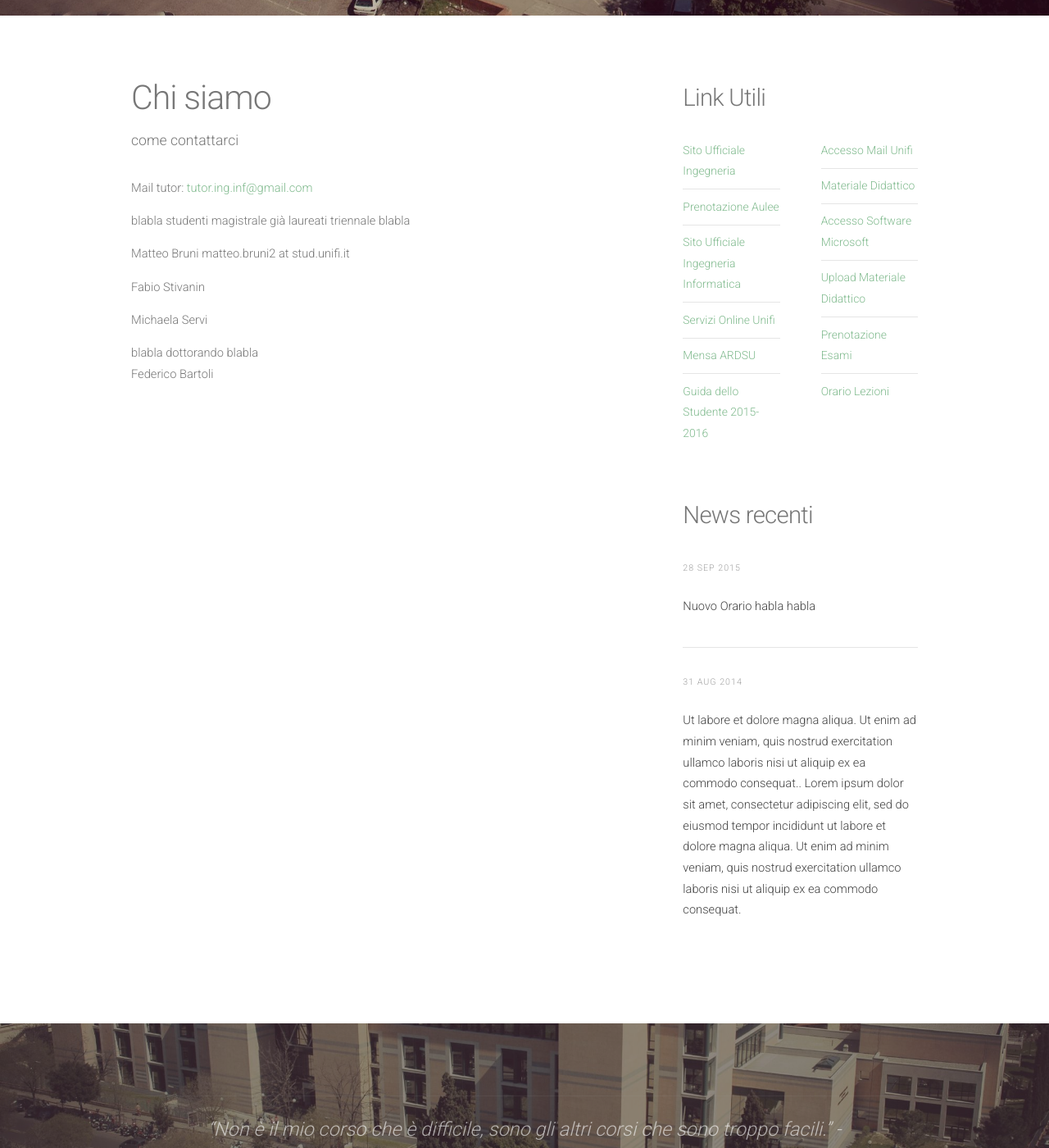
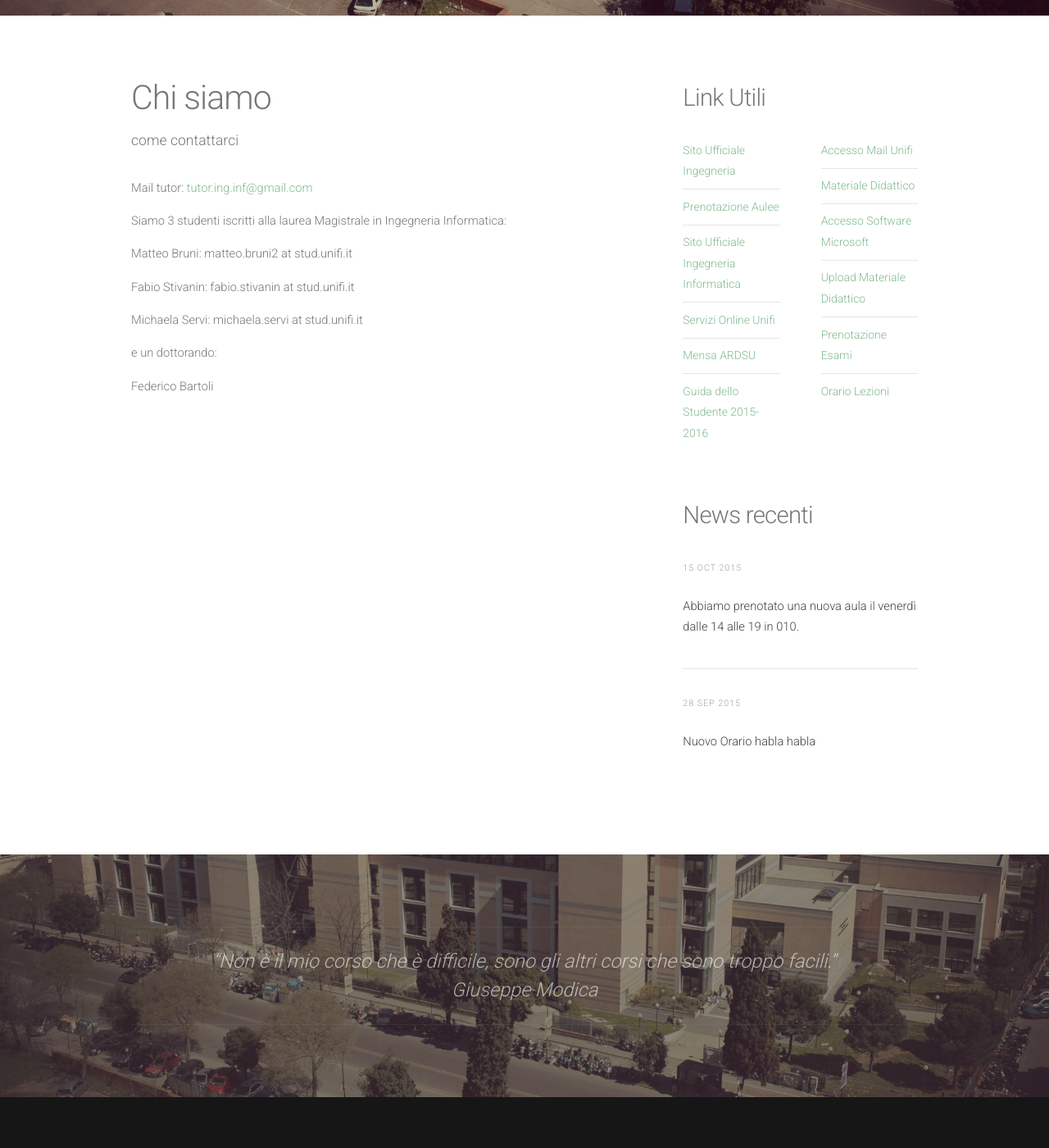
Before and after one commit to tutor-ing-inf-unifi/tutor-ing-inf-unifi.github.io, a Jekyll site: the page built from contattaci.html, in a window 1280 px wide and 1400 px high, scrolled down 359 px. Shown: the whole window at 82% size. Built offline with Jekyll 4.4.1, drawn with Linux system fonts in a browser that asks for light colours; nearby versions of some CDN libraries; some of the changed text lies outside the part shown.

Commit message:
update 15 ott

```diff
--- a/_layouts/default.html
+++ b/_layouts/default.html
@@ -42,7 +42,7 @@ Released for free under the Creative Commons Attribution 3.0 license (templated.
 	<div id="tweet">
 		<div class="container">
 			<section>
-				<blockquote>&ldquo;Non è il mio corso che è difficile, sono gli altri corsi che sono troppo facili.&rdquo; - Giuseppe Modica </blockquote>
+				<blockquote>&ldquo;Non è il mio corso che è difficile, sono gli altri corsi che sono troppo facili.&rdquo; <br> Giuseppe Modica </blockquote>
 			</section>
 		</div>
 	</div>
--- a/_posts/2014-08-31-hello-word.md
+++ /dev/null
@@ -1,8 +0,0 @@
----
-title: Ullamco Laboris minim veniam
-featured: images/orario.jpg
-layout: post
----
-
-<p>Ut labore et dolore magna aliqua. Ut enim ad minim veniam, quis nostrud exercitation ullamco laboris nisi ut aliquip ex ea commodo consequat..</p>
-<p>Lorem ipsum dolor sit amet, consectetur adipiscing elit, sed do eiusmod tempor incididunt ut labore et dolore magna aliqua. Ut enim ad minim veniam, quis nostrud exercitation ullamco laboris nisi ut aliquip ex ea commodo consequat.</p>
--- /dev/null
+++ b/_posts/2015-10-15-nuovo-orario.md
@@ -0,0 +1,18 @@
+---
+title: Nuovo Orario Aule
+featured: images/orario-small.jpg
+layout: post
+---
+
+Abbiamo prenotato una nuova aula il venerdì dalle 14 alle 19 in 010.
+<br>
+
+Il nuovo orario diventa:
+
+<ul style="list-style:inside disc; padding-left: 2em">
+	<li>Lunedì, <strong>Aula 216</strong>: dalle 14:00 alle 19:00 </li>
+	<li>Giovedì <strong>Aula 224</strong>: 14:00 - 19:00 (l'aula è piccola ma non possiamo prenotarne altre, cercheremo di trovarne una migliore ogni volta in base alle disponibilità giornaliere)</li>
+	<li>Venerdì <strong>Aula 010</strong>: 14:00 - 19:00</li>
+
+
+</ul>
--- a/contattaci.html
+++ b/contattaci.html
@@ -17,13 +17,13 @@ layout: default
 
 						<p>Mail tutor: <a href="mailto:tutor.ing.inf@gmail.com">tutor.ing.inf@gmail.com</a></p>
 
-						<p>blabla studenti magistrale già laureati triennale blabla </p>
+						<p>Siamo 3 studenti iscritti alla laurea Magistrale in Ingegneria Informatica: </p>
 
-						<p>Matteo Bruni matteo.bruni2 at stud.unifi.it </p>
-						<p>Fabio Stivanin </p>
-						<p>Michaela Servi</p>
+						<p>Matteo Bruni: matteo.bruni2 at stud.unifi.it </p>
+						<p>Fabio Stivanin: fabio.stivanin at stud.unifi.it </p>
+						<p>Michaela Servi: michaela.servi at stud.unifi.it</p>
 
-						blabla dottorando blabla
+						<p>e un dottorando:</p>
 
 						<p>Federico Bartoli </p>
 					</section>
--- a/orari.html
+++ b/orari.html
@@ -18,7 +18,9 @@ layout: default
 						<p>Lo Sportello Tutor è attivo presso il Centro Didattico Morgagni (Viale G. B. Morgagni 40/44 - Firenze) nei seguenti orari:</p>
 						<ul style="list-style:inside disc; padding-left: 2em">
 							<li>Lunedì, <strong>Aula 216</strong>: dalle 14:00 alle 19:00 </li>
-							<li>Giovedì, <strong>Aula 224</strong>: dalle 14:00 alle 19:00</li>
+							<li>Giovedì <strong>Aula 224</strong>: 14:00 - 19:00 (l'aula è piccola ma non possiamo prenotarne altre, cercheremo di trovarne una migliore ogni volta in base alle disponibilità giornaliere)</li>
+							<li>Venerdì <strong>Aula 010</strong>: 14:00 - 19:00</li>
+
 
 						</ul>
 
```
Also changed, not shown: _posts/2014-08-20-another-post.md (deleted, +0 -8 lines), _posts/2014-08-25-test-post.md (deleted, +0 -8 lines), facebook.html (+6 -1 lines).
